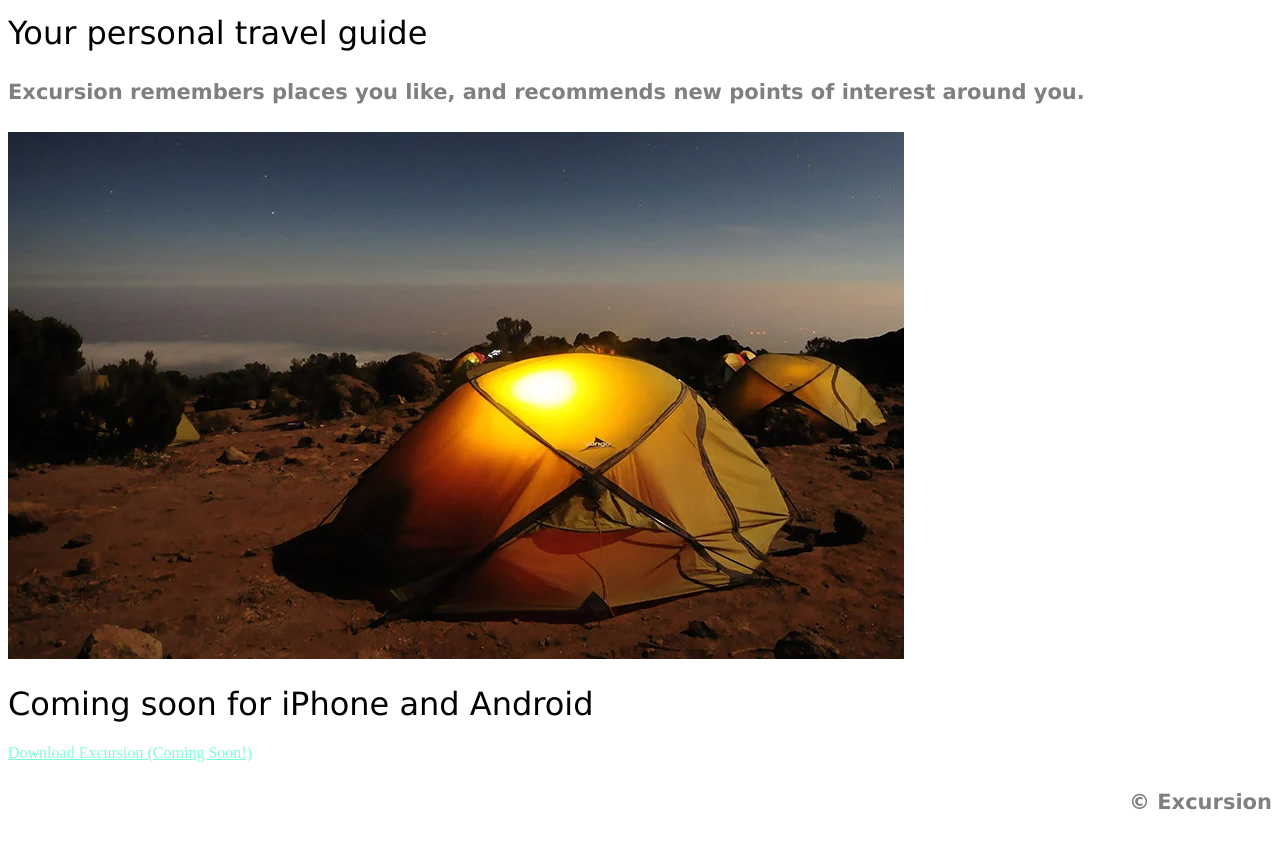
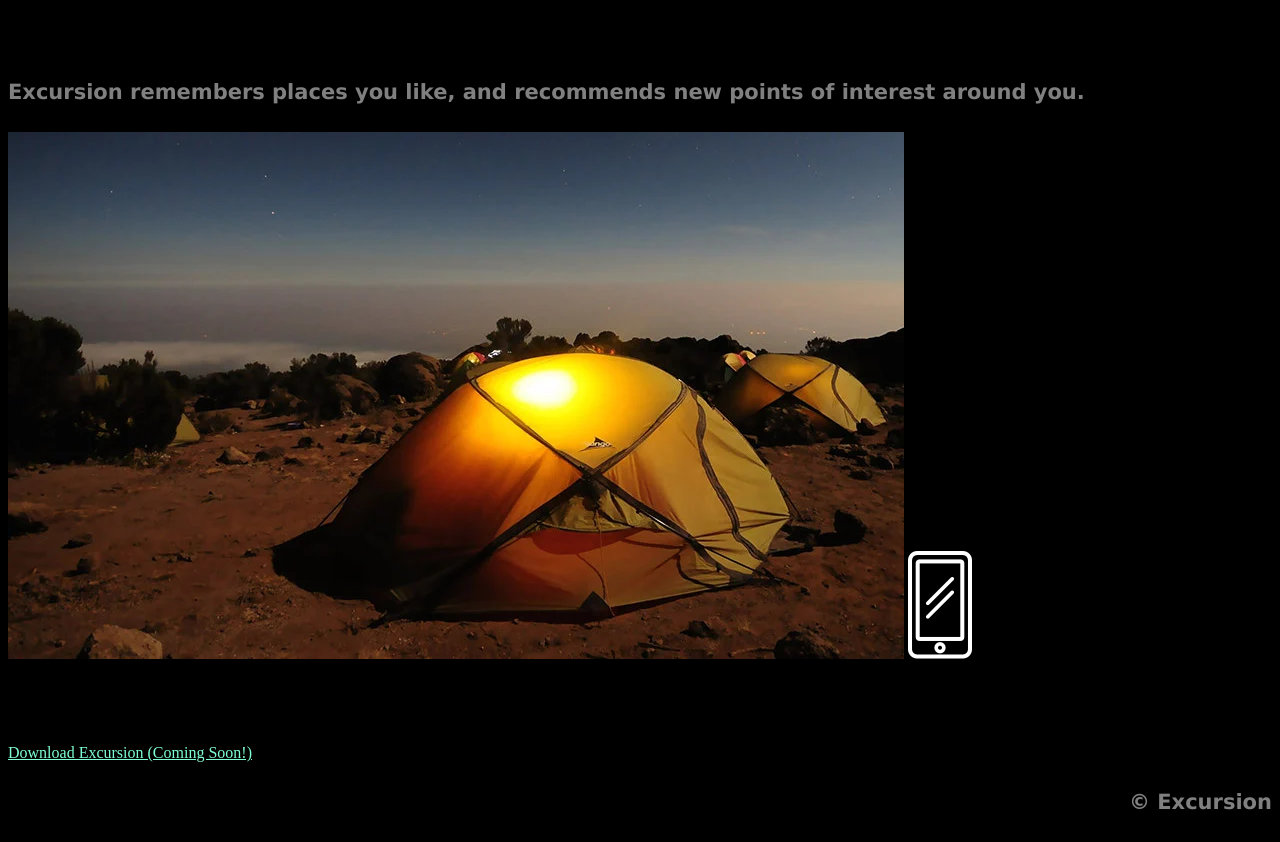
Before and after one commit to BenJForrest/excursion, a plain HTML site: page index.html in a window 1280 px wide. Shown: the part 320-1162 px from the top of the page. Drawn offline with Linux system fonts and the light colour scheme; files that its build step writes are made by us from their sources.

Commit message:
add background colour, clean up some code in index and stylesheet

```diff
--- a/index.html
+++ b/index.html
@@ -5,16 +5,23 @@
     <link href="style.css" rel="stylesheet">
   </head>
   <body>
+      <div>
         <h1 id="Header1">Discover hidden places in the world around you</h1>
-    <p id="Dl-Link1"><u>Download Excursion (Coming Soon!)</u></p>
+        <p class="Dl-Link"><u>Download Excursion (Coming Soon!)</u></p>
         <video src="/resources/videos/excursion.mp4" id="video1"></video>
-    <h1 id="Header2">Your personal travel guide</h1>
+    </div>
+	<div>
+        <h1 class="Subtext">Your personal travel guide</h1>
         <h4 id="Header3">Excursion remembers places you like, and recommends new points of interest around you.</h4>
+    </div>
+    <div>
         <img src="resources/images/camp.webp"/>
         <img src="resources/images/phone.webp"/>
-    <h1 id="Header4">Coming soon for iPhone and Android</h1>
-    <p id="Dl-Link2"><u>Download Excursion (Coming Soon!)</u></p>
+    </div>
+    <div>
+        <h1 class="Subtext">Coming soon for iPhone and Android</h1>
+        <p class="Dl-Link"><u>Download Excursion (Coming Soon!)</u></p>
         <h4 id="Copyright">© Excursion</h4>
-
+    </div>
 </body>
 </html>
--- a/resources/css/style.css
+++ b/resources/css/style.css
@@ -1,3 +1,6 @@
+body {
+    background-color: black;
+}
 #Header1 {
     font-family: Verdana, Geneva, Tahoma, sans-serif;
     font-weight: normal;
@@ -5,11 +8,11 @@
     color: white;
     text-align: center;
 }
-#Dl-Link1 {
+.Dl-Link {
     color: aquamarine;
     font-size: 16px;
 }
-#Header2 {
+.Subtext {
     font-family: Verdana, Geneva, Tahoma, sans-serif;
     font-weight: 300;
     font-size: 32px;
@@ -19,15 +22,6 @@
     font-size: 21px;
     color: gray;
 }
-#Header4 {
-    font-family: Verdana, Geneva, Tahoma, sans-serif;
-    font-weight: 300;
-    font-size: 32px;
-}
-#Dl-Link2 {
-    color: aquamarine;
-    font-size: 16px;
-}
 #Copyright {
     font-family: Verdana, Geneva, Tahoma, sans-serif;
     font-size: 21px;
```
Lines whose indentation alone changed are shown as unchanged.
